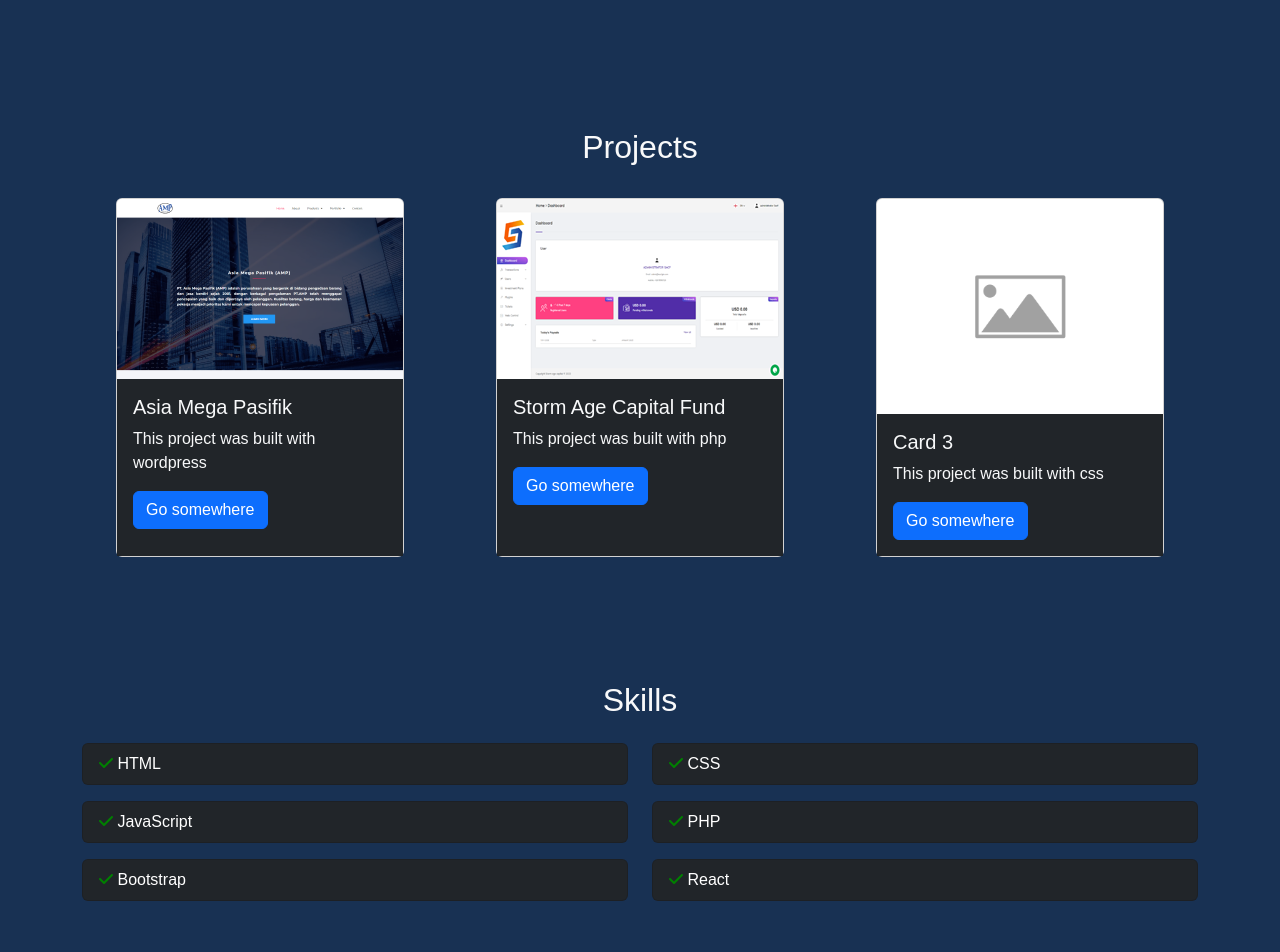
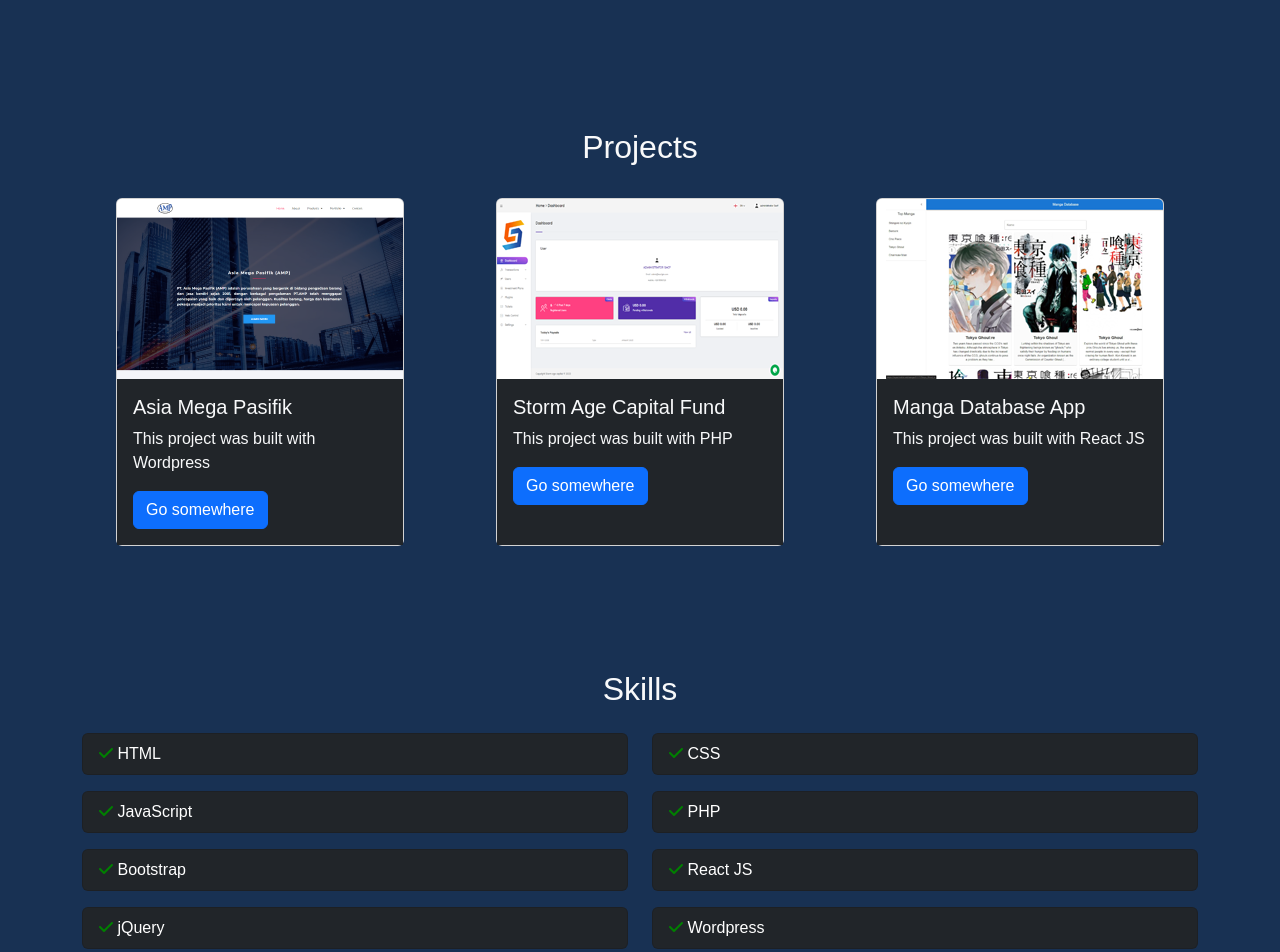
Before and after one commit to vedri45/simple-portfolio, a React (Create React App) app: page / in a window 1280 px wide. Shown: the part 780-1732 px from the top of the page. Built offline with nearby package versions, Linux system fonts and the light colour scheme.

Commit message:
update project manga to card

```diff
--- a/src/components/Projects.js
+++ b/src/components/Projects.js
@@ -7,20 +7,20 @@
         {
             name: 'Asia Mega Pasifik',
             url: 'https://asiamegapasifik.com/',
-            code: 'wordpress',
+            code: 'Wordpress',
             image: 'project_sample_1.png'
         },
         {
             name: 'Storm Age Capital Fund',
             url: 'https://sacfglo.com/',
-            code: 'php',
+            code: 'PHP',
             image: 'project_sample_2.png'
         },
         {
-            name: 'Card 3',
-            url: 'https://example.com/',
-            code: 'css',
-            image: 'placeholder-image.png'
+            name: 'Manga Database App',
+            url: 'https://manga-database-app.netlify.app/',
+            code: 'React JS',
+            image: 'project_sample_3.png'
         },
     ];
 
@@ -30,10 +30,9 @@
                 <Container>
                     <Row>
                         <h2 className="py-2 text-light text-center">Projects</h2>
-                        {this.web.map(item => {
-                            return (
-                                <Col sm={12} md={12} lg={4} className="d-flex">
-                                    <Card style={{ width: '18rem' }} className="mx-auto my-3 ">
+                        {this.web.map((item, i) => (
+                            <Col sm={12} md={12} lg={4} className="d-flex" key={i}>
+                                <Card style={{ width: '18rem' }} className="mx-auto my-3">
                                     <Card.Img variant="top" src={item.image} />
                                     <Card.Body className="bg-dark text-light">
                                         <Card.Title>{item.name}</Card.Title>
@@ -44,8 +43,7 @@
                                     </Card.Body>
                                 </Card>
                             </Col>
-                            )
-                        })}
+                        ))}
                     </Row>
                 </Container>
             </div>
--- a/src/components/Skills.js
+++ b/src/components/Skills.js
@@ -4,23 +4,21 @@
 import { Col, Container, ListGroup, Row } from 'react-bootstrap'
 
 export default class Skills extends Component {
-    code = ['HTML', 'CSS', 'JavaScript', 'PHP', 'Bootstrap', 'React']
+    code = ['HTML', 'CSS', 'JavaScript', 'PHP', 'Bootstrap', 'React JS', 'jQuery', 'Wordpress']
     render() {
         return (
             <div id="skills">
                 <Container>
                     <Row>
                         <h2 className="py-2 text-light text-center">Skills</h2>
-                        {this.code.map(codes => {
-                            return (
-                                <Col sm={12} md={6}>
-                                    <ListGroup className="text-start">
-                                        <ListGroup.Item className="bg-dark text-white my-2">
-                                            <FontAwesomeIcon icon={faCheck} style={{ color: 'green' }} /> {codes}</ListGroup.Item>
-                                    </ListGroup>
-                                </Col>
-                            )
-                        })}
+                        {this.code.map((codes, i) => (
+                            <Col sm={12} md={6} key={i}>
+                                <ListGroup className="text-start">
+                                    <ListGroup.Item className="bg-dark text-white my-2">
+                                        <FontAwesomeIcon icon={faCheck} style={{ color: 'green' }} /> {codes}</ListGroup.Item>
+                                </ListGroup>
+                            </Col>
+                        ))}
                     </Row>
                 </Container>
             </div>
```
Also changed, not shown: public/project_sample_3.png (added). Lines whose indentation alone changed are shown as unchanged.
